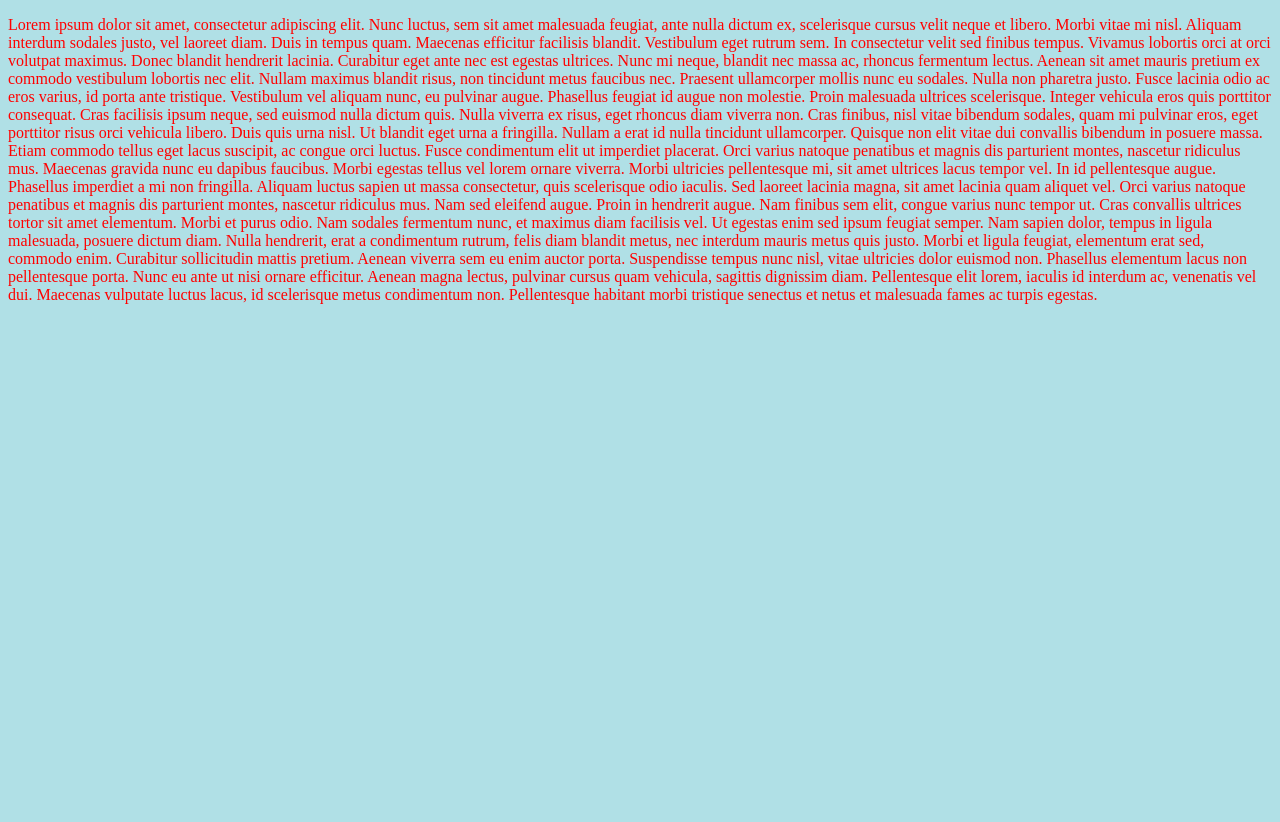
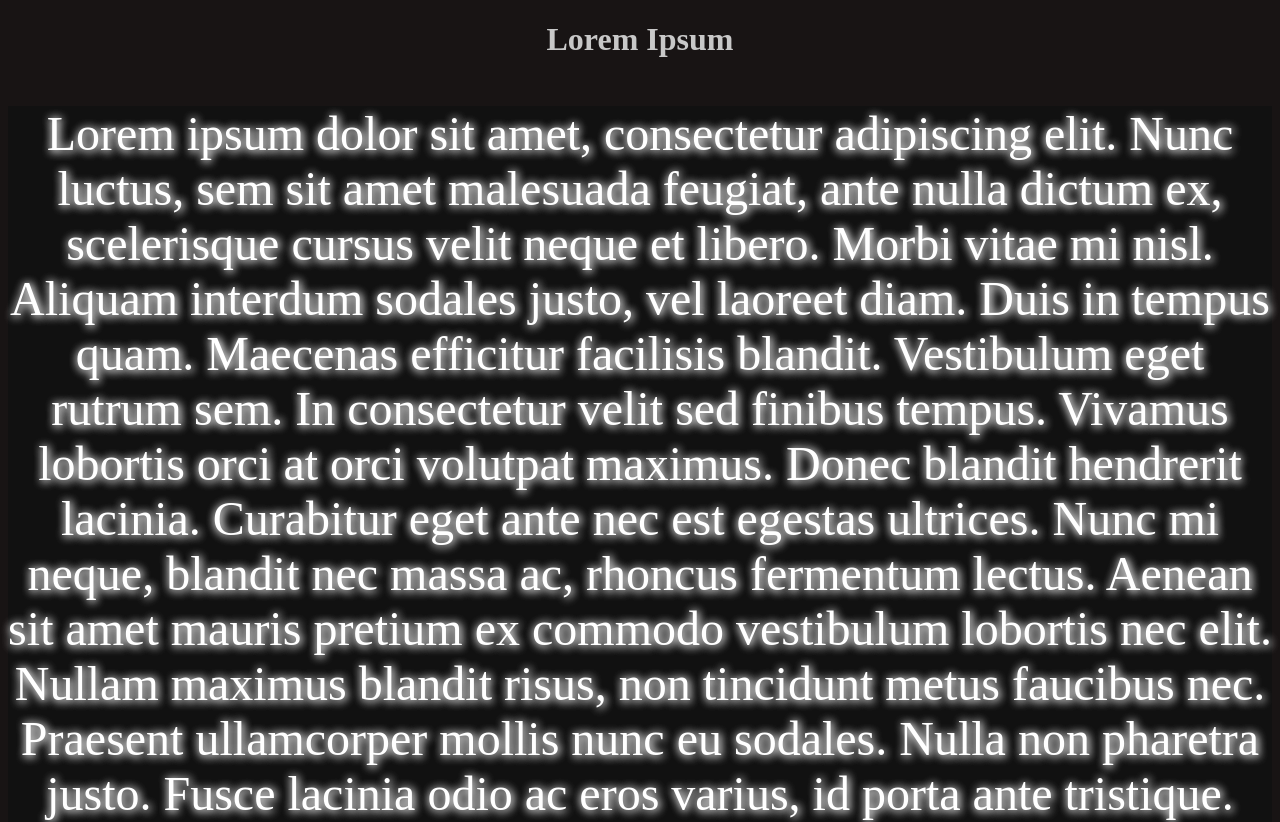
Before and after one commit to Critical-Proofs/loremipsum.github.io, a plain HTML site: page index.html in a window 1280 px wide. Shown: the top 822 px of the page. Before the commit the page ends 800 px from the top, so only its background shows below. Drawn offline with Linux system fonts and the light colour scheme.

Commit message:
Edit STYLE.CSS

```diff
--- a/index.html
+++ b/index.html
@@ -7,6 +7,7 @@
     <link rel="stylesheet" type="text/css" href="style.css">
 </head>
 <body>
+    <h1>Lorem Ipsum</h1>
     <p>Lorem ipsum dolor sit amet, consectetur adipiscing elit. Nunc luctus, sem sit amet malesuada feugiat, ante nulla dictum ex, scelerisque cursus velit neque et libero. Morbi vitae mi nisl. Aliquam interdum sodales justo, vel laoreet diam. Duis in tempus quam. Maecenas efficitur facilisis blandit. Vestibulum eget rutrum sem. In consectetur velit sed finibus tempus. Vivamus lobortis orci at orci volutpat maximus. Donec blandit hendrerit lacinia.
 
         Curabitur eget ante nec est egestas ultrices. Nunc mi neque, blandit nec massa ac, rhoncus fermentum lectus. Aenean sit amet mauris pretium ex commodo vestibulum lobortis nec elit. Nullam maximus blandit risus, non tincidunt metus faucibus nec. Praesent ullamcorper mollis nunc eu sodales. Nulla non pharetra justo. Fusce lacinia odio ac eros varius, id porta ante tristique. Vestibulum vel aliquam nunc, eu pulvinar augue. Phasellus feugiat id augue non molestie. Proin malesuada ultrices scelerisque. Integer vehicula eros quis porttitor consequat. Cras facilisis ipsum neque, sed euismod nulla dictum quis.
--- a/style.css
+++ b/style.css
@@ -1,9 +1,5 @@
-body {
-  background-color: powderblue;
-}
-h1 {
-  color: blue;
-}
-p {
-  color: red;
-}
+body {background-color: rgb(24, 20, 20);}
+
+h1 {color: rgb(200, 200, 200); text-align: center;}
+
+p {background:#111; color:#fff; text-shadow:1px 1px 10px #fff, 1px 1px 10px #ccc; font-size:48px; text-align:center;}
```
